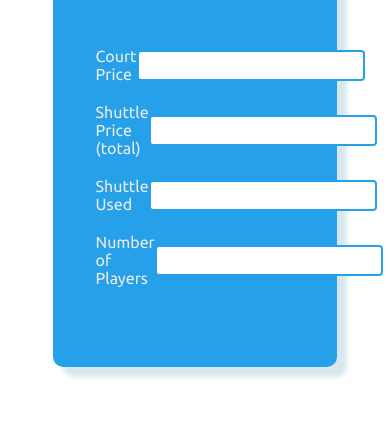
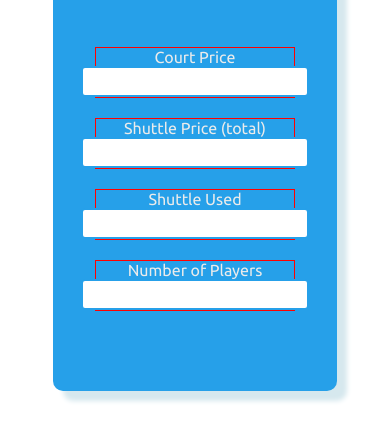
Before and after one commit to amir-fahmy/badminton-split, a plain HTML site: page index.html in a window 390 px wide. Shown: the part 120-560 px from the top of the page. Drawn offline with Linux system fonts and the light colour scheme.

Commit message:
Change mobile view

```diff
--- a/index.html
+++ b/index.html
@@ -62,6 +62,14 @@
         .result {
             margin-top: 30px;
             font-size: 45px;
+        }
+
+        @media screen and (max-width: 499px) {
+            .input-group {
+                display: flex;
+                flex-direction: column;
+                border: 1px solid red;
+            }
         }
     </style>
 
```
